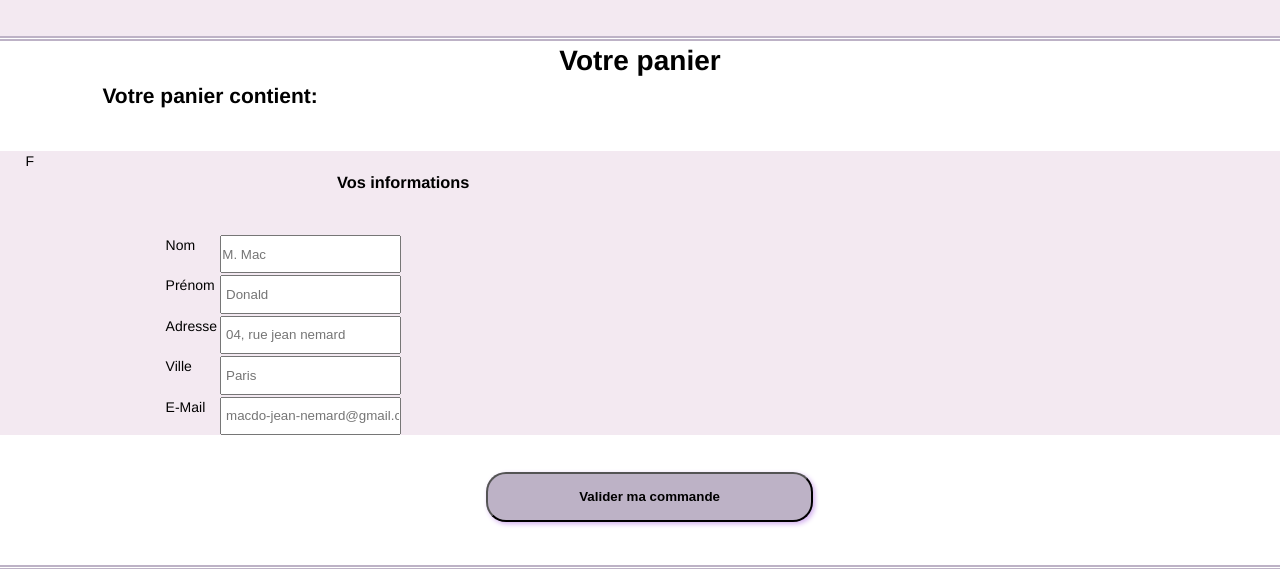
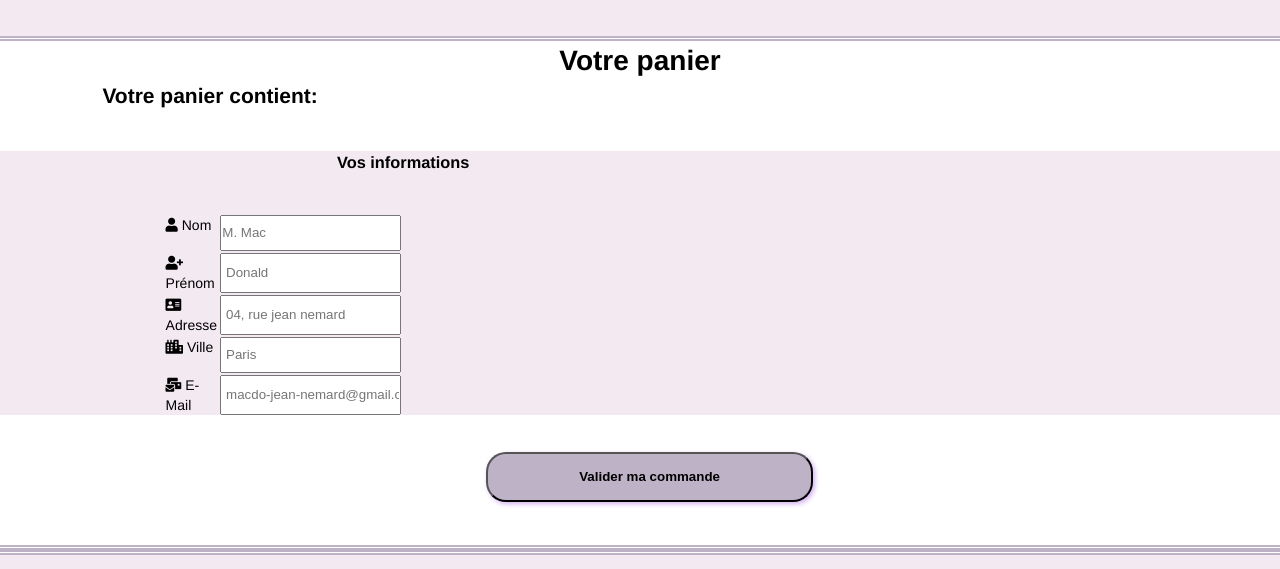
Before and after one commit to eliefirst/LaurentDouieb_5_12082021, a website: page frontend/checkout.html in a window 1280 px wide. Shown: the part 86-655 px from the top of the page. Drawn offline with Linux system fonts and the light colour scheme.

Commit message:
bouton confirmation echange scrip logo

```diff
--- a/frontend/checkout.html
+++ b/frontend/checkout.html
@@ -28,8 +28,11 @@
   <!--Descrition-->
   <meta name="descrition" content="Orinoco site e-commerce, Openclassrooms">
 
+  <!-- Fontawesome -->
 
+  <!--link rel="stylesheet" href="https://use.fontawesome.com/releases/v5.15.4/css/all.css"-->
 
+  <link rel="stylesheet" href="https://cdnjs.cloudflare.com/ajax/libs/font-awesome/5.15.4/css/all.min.css">
   <!-- Open Graph / Facebook -->
   <meta property="og:type" content="website">
   <meta property="og:url" content="https://elielweb.com/">
@@ -93,7 +96,7 @@
       <h2 id="merci"></h2><br><br>
 
       <form method="post" action="#" id="formulaire">
-        <div class="container form">F
+        <div class="container form">
           <h3>Vos informations</h3>
           <div class="container__grid">
 
@@ -123,9 +126,9 @@
 
           </div>
         </div>
-        <button id="confirmer_commande" type="submit" onclick="valide();" name="Confirmer votre commande "> Valider ma
-          commande</button>
-        <!--button id="confirmer_commande" type="submit" name="Confirmer votre commande "> Valider ma commande</button-->
+        <!--button id="confirmer_commande" onclick="valide();" name="Confirmer votre commande "> Valider ma
+          commande</button-->
+        <button id="confirmer_commande" type="submit" name="Confirmer votre commande "> Valider ma commande</button>
 
       </form>
 
```
Also changed, not shown: frontend/confirmation.html (+3 -1 lines), frontend/index.html (+3 -0 lines), frontend/product.html (+3 -1 lines).
